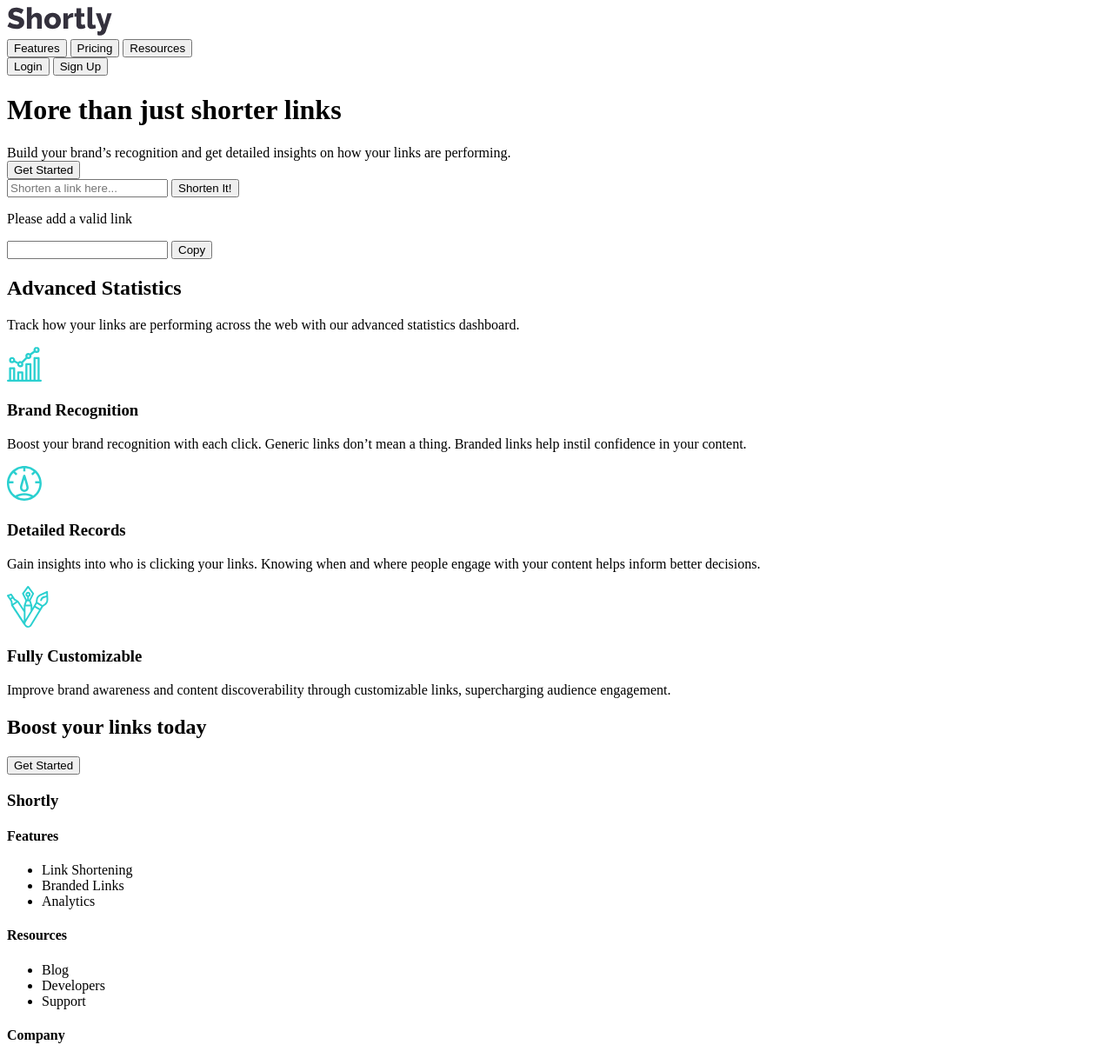
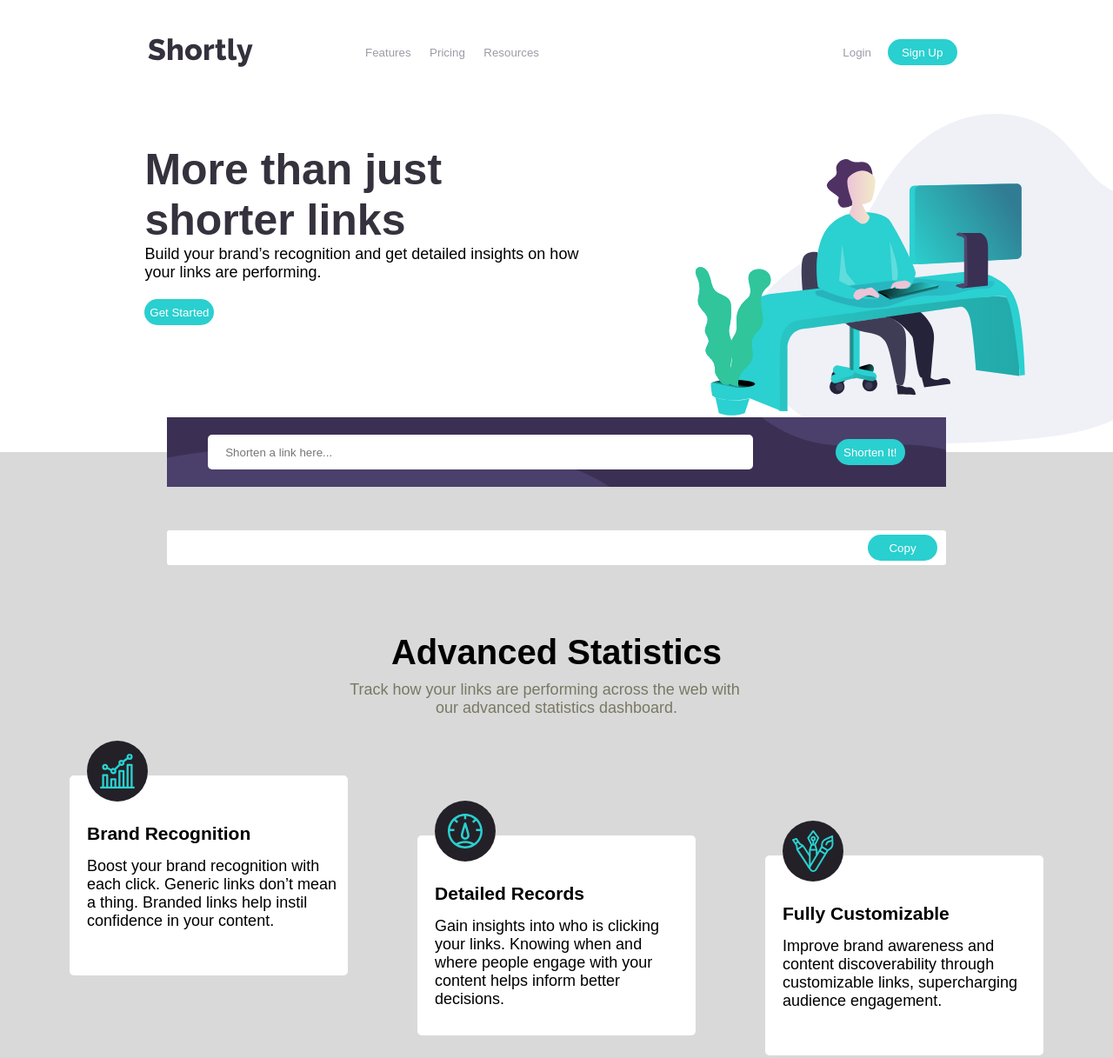
Before and after one commit to gedeonge1/url-shortening-app, a plain HTML site: page index.html in a window 1280 px wide. Shown: the top 1217 px of the page at 87% size. Drawn offline with Linux system fonts and the light colour scheme.

Commit message:
I have styled my page as close as provided desktop  design

```diff
--- a/index.html
+++ b/index.html
@@ -3,15 +3,14 @@
 <head>
   <meta charset="UTF-8">
   <meta name="viewport" content="width=device-width, initial-scale=1.0"> <!-- displays site properly based on user's device -->
-
   <link rel="icon" type="image/png" sizes="32x32" href="./images/favicon-32x32.png">
 
-  <title>Frontend Mentor | Shortly URL shortening API Challenge</title>
+  <title>URL shortening App</title>
   <link rel="stylesheet" href="style.css">
   <!-- Feel free to remove these styles or customise in your own stylesheet 👍 -->
   <style>
-    .attribution { font-size: 11px; text-align: center; }
-    .attribution a { color: hsl(228, 45%, 44%); }
+    .attribution { font-size: 11px; text-align: center; font-size: 16px}
+    .attribution a { color: hsl(228, 45%, 44%)}
   </style>
 </head>
 <body>
@@ -157,7 +156,7 @@
 
   <div class="attribution">
     Challenge by <a href="https://www.frontendmentor.io?ref=challenge" target="_blank">Frontend Mentor</a>.
-    Coded by <a href="#">Your Name Here</a>.
+    Coded by <a href="#">Mr Gideon</a>.
   </div>
 
   <script  src="script.js"></script>
--- a/style.css
+++ b/style.css
@@ -0,0 +1,312 @@
+*{
+    padding: 0;
+    margin: 0;
+    box-sizing: border-box;
+}
+
+body{
+    font-family: 'Poppins', sans-serif;;
+    Font-size: 18px;
+    font-weight: 500;
+}
+
+nav{
+    display: flex;
+    height:120px;
+    justify-content: space-around;
+    align-items: center;
+}
+.nav{
+    width: 450px;
+    display: flex;
+    justify-content: space-between;
+}
+.nav .top-links{
+    display: flex;
+    width: 200px;
+    justify-content: space-between;
+}
+
+.nav button, .sign-up #login-btn, .get-started-head div{
+    border: none;
+    background-color: transparent;
+    color: hsl(257, 7%, 63%);
+}
+.nav button:hover, .sign-up #login-btn:hover{
+    color: hsl(255, 11%, 22%);
+    cursor: pointer;
+    font-weight: 500;
+}
+
+.sign-up #sign-up-btn, .get-started-header button, .main-foot button,
+#shorten-btn, .copy{
+    border: none;
+    color: white;
+    background-color: hsl(180, 66%, 49%);
+    width: 80px;
+    height: 30px;
+    border-radius: 20px;
+}
+.get-started-header button{
+    margin-top: 20px;
+}
+.sign-up #sign-up-btn:hover, .get-started-header button:hover,
+ .main-foot button:hover, #shorten-btn:hover, .copy:hover{
+    cursor: pointer;
+    background-color: rgb(121, 200, 200);
+}
+.sign-up{
+    display: flex;
+    width: 150px;
+    justify-content: space-around;
+    align-items: center;
+}
+.flex-main-head{
+    height: 400px;
+    background-image: url('images/illustration-working.svg');
+    background-repeat: no-repeat;
+    background-position: 800px;
+    background-size: 45%;
+}
+.get-started-header{
+    display: flex;
+    flex-direction: column;
+    align-items: flex-start;
+    justify-content: center;
+    width: 40%;
+    height: 300px;
+    position: absolute;
+    left: 13%;
+}
+
+h1{
+    color: hsl(255, 11%, 22%);
+    font-weight: bolder;
+    font-size: 50px;
+}
+
+main{
+    background-color: rgb(217, 217, 217);
+    height: 1000px;
+    display: flex;
+    flex-direction: column;
+    justify-content: space-between;
+    align-items: center;
+}
+
+.main-top p{
+    color: rgb(120,120,100);
+    width: 65%;
+    text-align-last: center;
+    margin-top: 10px;
+}
+
+.main-top{
+    display: flex;
+    flex-direction: column;
+    align-items: center;
+    margin-top: 10px;
+}
+
+h2{
+    font-weight: bolder;
+    font-size: 40px;
+}
+
+.main-boxes{
+    display: flex;
+    justify-content: space-evenly;
+    position: relative;
+    top: -10%;
+    margin-top: 100px;
+}
+
+.box{
+    width: 25%;
+    height: 230px;
+    background-color: white;
+    display: flex;
+    flex-direction: column;
+    border-radius: 5px;
+}
+
+.box-2{
+    position: relative;
+    top: 30%;
+}
+
+.box-3{
+    position: relative;
+    top: 40%;
+}
+.box .img{
+    background-color: hsl(260, 8%, 14%);
+    display: block;
+    width: 70px;
+    height: 70px;
+    display: flex;
+    justify-content: center;
+    align-items: center;
+    border-radius: 35px;
+    position: relative;
+    top: -40px;
+    right: -20px;
+}
+
+.box h3{
+    position: relative;
+    top: -15px;
+    right: -20px;
+}
+
+.box p{
+    position: relative;
+    right: -20px;
+    width: 90%;
+}
+
+.main-foot{
+    display: flex;
+    flex-direction: column;
+    align-items: center;
+    justify-content: center;
+    height: 230px;
+    background-image: url('images/bg-boost-desktop.svg');
+    background-color: hsl(257, 27%, 26%);
+    background-repeat: no-repeat;
+    color: white;
+    width: 100%;
+}
+
+.main-foot button{
+    width: 10%;
+    margin: 20px;
+}
+
+footer{
+    display: flex;
+    justify-content: space-between;
+    padding-top: 30px;
+    height: 200px;
+    color:white;
+    background-color: hsl(260, 8%, 14%);
+}
+
+
+.foot-logo{
+    flex: 1.5;
+}
+
+.foot-logo h3{
+    font-size: 40px;
+    padding-left: 30px;
+}
+
+footer article ul{
+    list-style: none;
+    width: 200px;
+}
+
+.foot-logo-img{
+    flex: 1.2;
+    display: flex;
+    justify-content: space-evenly;
+    align-items: flex-start;
+}
+
+.foot-nav ul{
+    padding-top: 20px;
+}
+.foot-nav ul li{
+    padding-top: 5px;
+}
+.foot-nav ul li:hover, .foot-logo-img img, .nav img{
+    color: orange;
+    cursor: pointer;
+}
+
+.attribution{
+    height:30px;
+    display:flex;
+    justify-content: center;
+    align-items: center;
+    font-size: 16px;
+     background-color: white;
+}
+
+.attribution a { color: hsl(228, 45%, 44%); }
+
+.flex-shortener-box{
+    display: flex;
+    flex-direction: column;
+    width: 70%;
+}
+
+.shortening-box{
+    border-radius: 6px;
+    height: 80px;
+    display: flex;
+    align-items: center;
+    justify-content: space-around;
+}
+
+.flex-shortening-box{
+    background-image: url('images/bg-shorten-desktop.svg');
+    background-color: hsl(257, 27%, 26%);
+    position: relative;
+    top: -40px;
+}
+
+.handle-empty-input{
+    color:  hsl(0, 87%, 67%);
+    font-size: 13px;
+    position: relative;
+    top: -10px;
+    left: 45px;
+}
+
+.result-box{
+    background-color: white;
+    border-radius: 3px;
+    margin-top: 10px;
+    display: flex;
+    justify-content: space-between;
+    height: 40px;
+    align-items: center;
+    padding: 0px 10px;
+
+}
+.shortening-box #long-link, #generated-link{
+    border: none;
+    height: 40px;
+    width: 70%;
+    border-radius: 5px;
+}
+#generated-link{
+    height: 30px;
+}
+.shortening-box #long-link::placeholder{
+    padding-left: 20px;
+}
+
+.shortening-box #long-link:focus{
+    outline: none;
+    border:1px solid hsl(260, 8%, 14%);
+}
+
+#generated-link:focus{
+    outline: none;
+}
+
+#Shorten-btn{
+    width: 15%;
+    border-radius: 10px;
+}
+
+.copy:hover{
+    background-color: hsl(260, 8%, 14%);
+}
+
+.handle-empty-input{
+    display: none;
+}
```
Also changed, not shown: design/desktop-active-states.jpg (added), design/desktop-design.jpg (added), design/desktop-preview.jpg (added), design/mobile-active-states.jpg (added), design/mobile-design.jpg (added), design/mobile-navigation.jpg (added).
